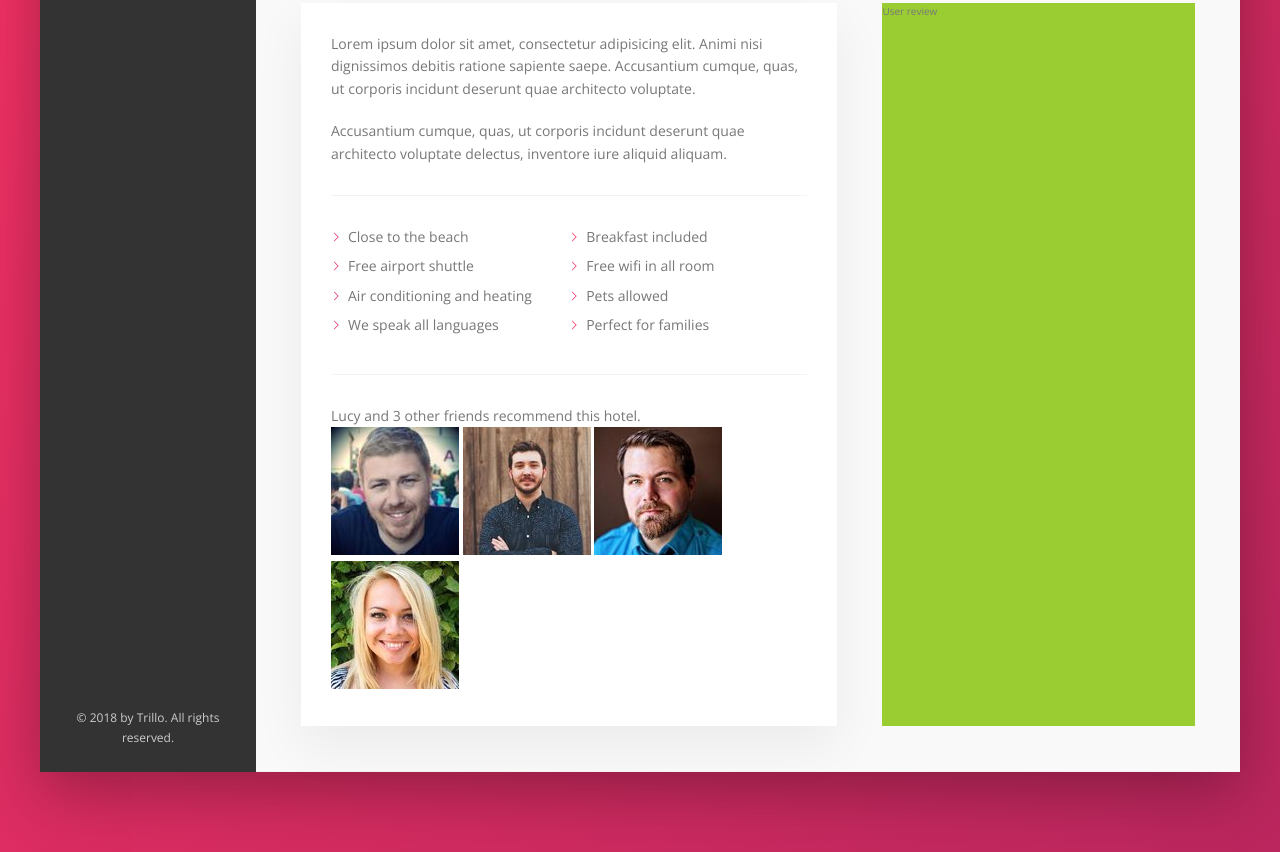
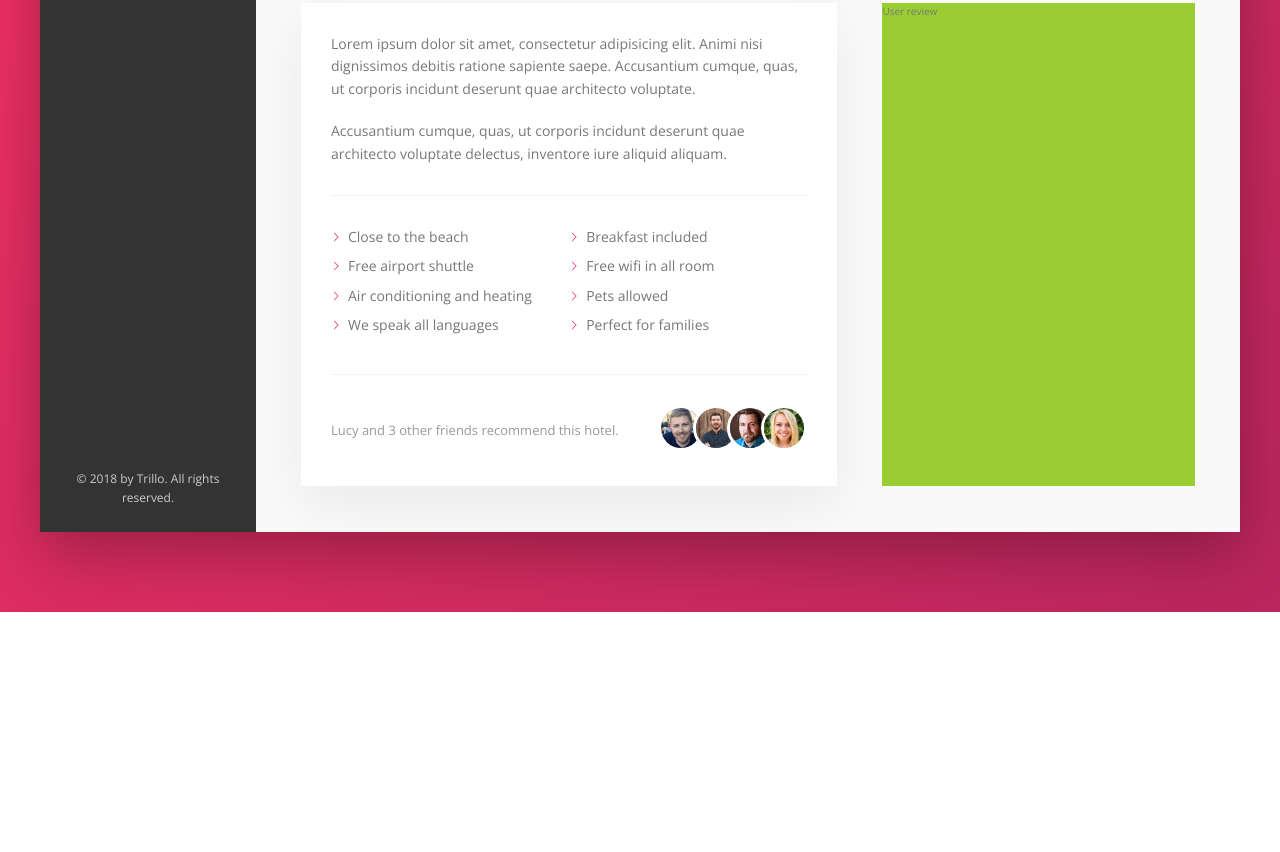
Before and after one commit to YudhaYuki/CSS-Flexbox, a website: page index.html in a window 1280 px wide. Shown: the part 648-1500 px from the top of the page. After the commit the page ends 1260 px from the top, so only its background shows below. Drawn offline with nearby package versions, Linux system fonts and the light colour scheme.

Commit message:
Building the description Section - PART II - Completed

```diff
--- a/index.html
+++ b/index.html
@@ -163,7 +163,7 @@
                         </ul>
 
                         <div class="recommend">
-                            <p class="reccomend__count">
+                            <p class="recommend__count">
                                 Lucy and 3 other friends recommend this hotel.
                             </p>
                             <div class="recommend__friends">
--- a/sass/_components.scss
+++ b/sass/_components.scss
@@ -362,6 +362,8 @@
         background-color: var(--color-primary);
         -webkit-mask-image: url(../img/chevron-thin-right.svg);
         -webkit-mask-size: cover;
+        mask-image: url(../img/chevron-thin-right.svg);
+        mask-size: cover;
 
     }
 
@@ -370,3 +372,30 @@
 
 
 /////////// RECOMMEND ////////////
+.recommend {
+    font-size: 1.3rem;
+    color: var(--color-grey-dark-3);
+
+    display: flex;
+    align-items: center;
+
+    &__count {
+        margin-right: auto;
+    }
+
+    &__friends {
+
+    }
+
+    &__photo {
+        height: 4rem;
+        width: 4rem;
+        border-radius: 50%;
+        border: 3px solid #fff;
+        box-sizing: content-box;
+
+        &:not(:last-child) {
+            margin-right: -1.5rem;
+        }
+    }
+}
--- a/sass/_layout.scss
+++ b/sass/_layout.scss
@@ -39,7 +39,6 @@
     flex: 1;
 }
 
-
 .detail {
     display: flex;
     padding: 4.5rem;
```
Also changed, not shown: css/style.css.
